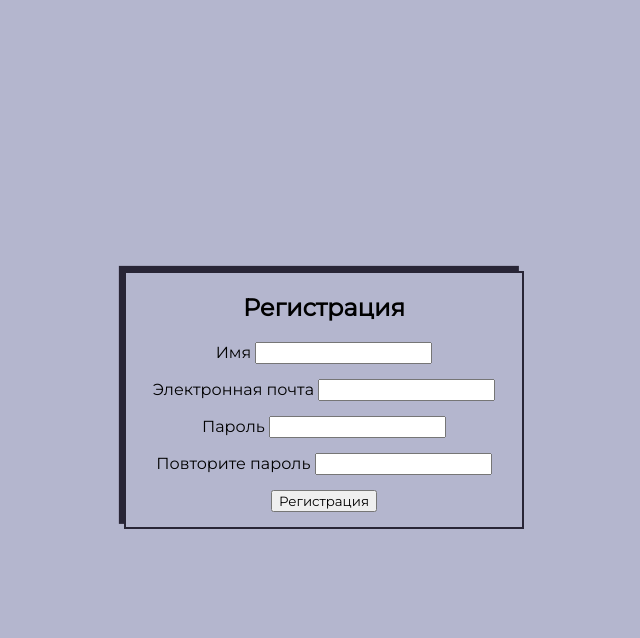
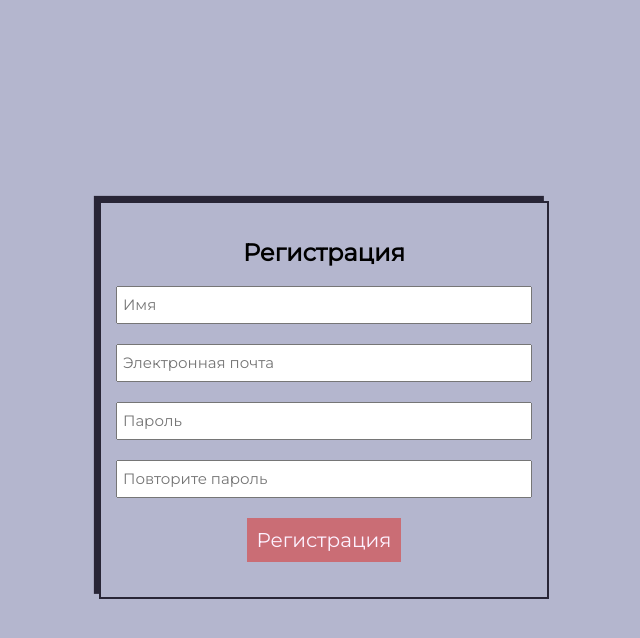
Before and after one commit to egas77/Flask-Project, a Flask app: page /registration in a window 1280 px wide. Shown: the top 638 px of the page, without its empty margins (316-956 px from the left). Run offline with Flask 2, Linux system fonts and the light colour scheme; some libraries are stand-ins or nearby versions.

Commit message:
Complete registration form

```diff
--- a/app/static/css/main.css
+++ b/app/static/css/main.css
@@ -16,3 +16,16 @@ main {
     margin-bottom: 30px;
     padding: 100px 20px 0;
 }
+
+
+.string-field {
+    width: 100%;
+    line-height: 34px;
+    font-size: 15px;
+    padding: 0 5px;
+}
+
+
+.form-group {
+    margin-bottom: 20px;
+}
--- a/app/static/css/registration.css
+++ b/app/static/css/registration.css
@@ -5,7 +5,3 @@
 .g-recaptcha div {
     margin: 0 auto;
 }
-
-.form-group {
-    margin-bottom: 15px;
-}
--- a/app/static/css/style.css
+++ b/app/static/css/style.css
@@ -43,6 +43,9 @@ body {
 
 .button-link {
     padding: 10px;
+    border: none;
+    font-size: 1.25em;
+    color: #FDF2FF;
 }
 
 
@@ -60,6 +63,7 @@ body {
 
 .h-wrapper {
     margin: 0 auto;
+    padding: 15px;
 }
 
 
--- a/app/templates/registration.html
+++ b/app/templates/registration.html
@@ -9,35 +9,35 @@
 </head>
 <body>
 <div class="v-wrapper">
-    <div class="h-wrapper shadow" style="max-width: 400px; border: 2px solid #282536;">
+    <div class="h-wrapper shadow" style="max-width: 450px; border: 2px solid #282536;">
         <div class="registration-form-container">
             <h2 class="registration-title">{{ title }}</h2>
             <form method="post" class="registration-form">
                 {{ register_form.hidden_tag() }}
                 <div class="form-group">
-                    {{ register_form.username.label(class='form-label') }}
-                    {{ register_form.username(class='form-field string-field') }}
+                    {{ register_form.username(class='form-field string-field',
+                     placeholder=register_form.username.label.text) }}
                     {% for error in register_form.username.errors %}
                         {{ error }}
                     {% endfor %}
                 </div>
                 <div class="form-group">
-                    {{ register_form.email.label(class='form-label') }}
-                    {{ register_form.email(class='form-field string-field') }}
+                    {{ register_form.email(class='form-field string-field',
+                     placeholder=register_form.email.label.text) }}
                     {% for error in register_form.email.errors %}
                         {{ error }}
                     {% endfor %}
                 </div>
                 <div class="form-group">
-                    {{ register_form.password.label(class='form-label') }}
-                    {{ register_form.password(class='form-field string-field') }}
+                    {{ register_form.password(class='form-field string-field',
+                     placeholder=register_form.password.label.text) }}
                     {% for error in register_form.password.errors %}
                         {{ error }}
                     {% endfor %}
                 </div>
                 <div class="form-group">
-                    {{ register_form.repeat_password.label(class='form-label') }}
-                    {{ register_form.repeat_password(class='form-field string-field') }}
+                    {{ register_form.repeat_password(class='form-field string-field',
+                     placeholder=register_form.repeat_password.label.text) }}
                     {% for error in register_form.repeat_password.errors %}
                         {{ error }}
                     {% endfor %}
@@ -49,7 +49,7 @@
                     {% endfor %}
                 </div>
                 <div class="form-group">
-                    {{ register_form.submit(class='form-field submit-field') }}
+                    {{ register_form.submit(class='form-field submit-field button-link register-button') }}
                 </div>
             </form>
         </div>
```
